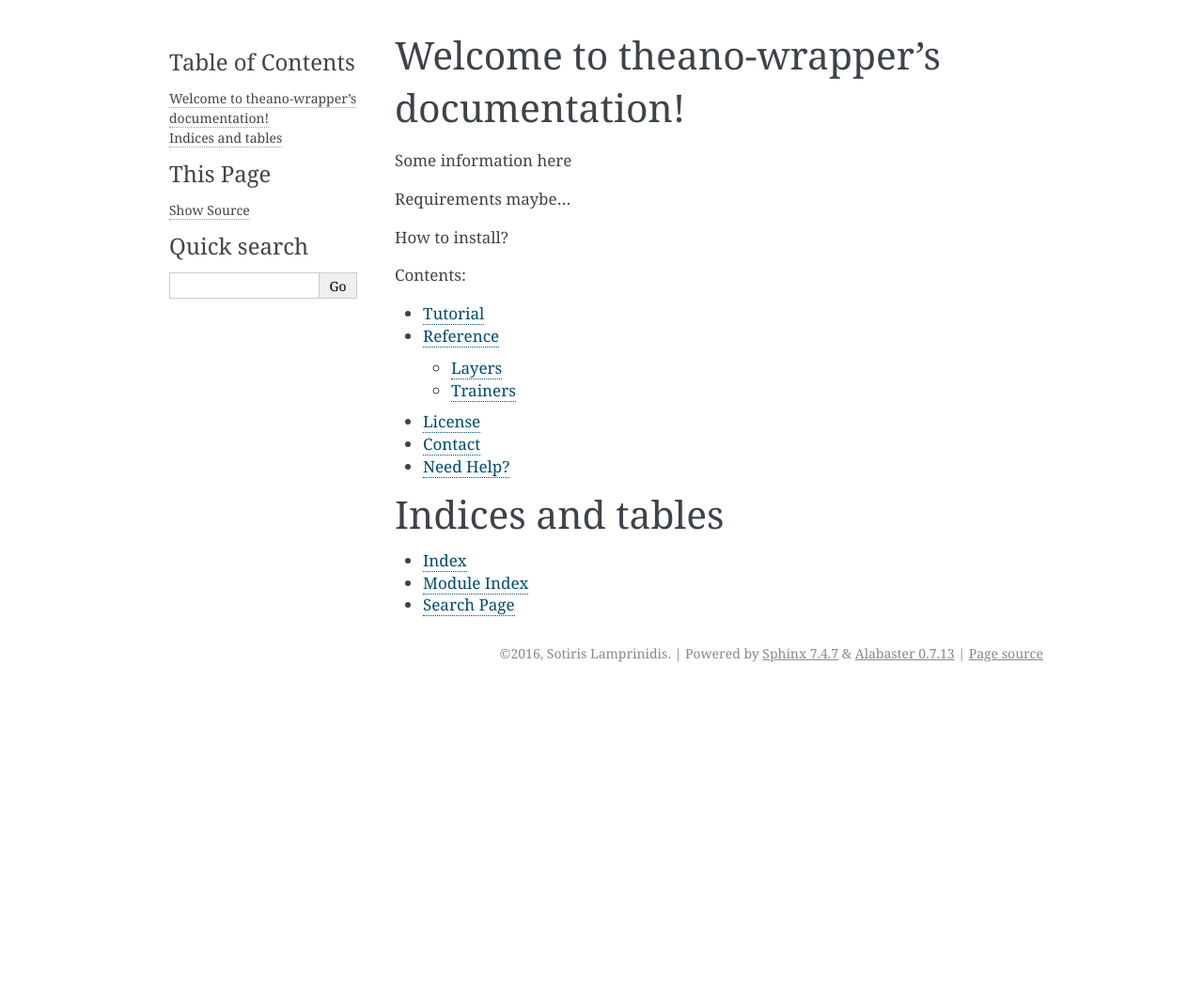
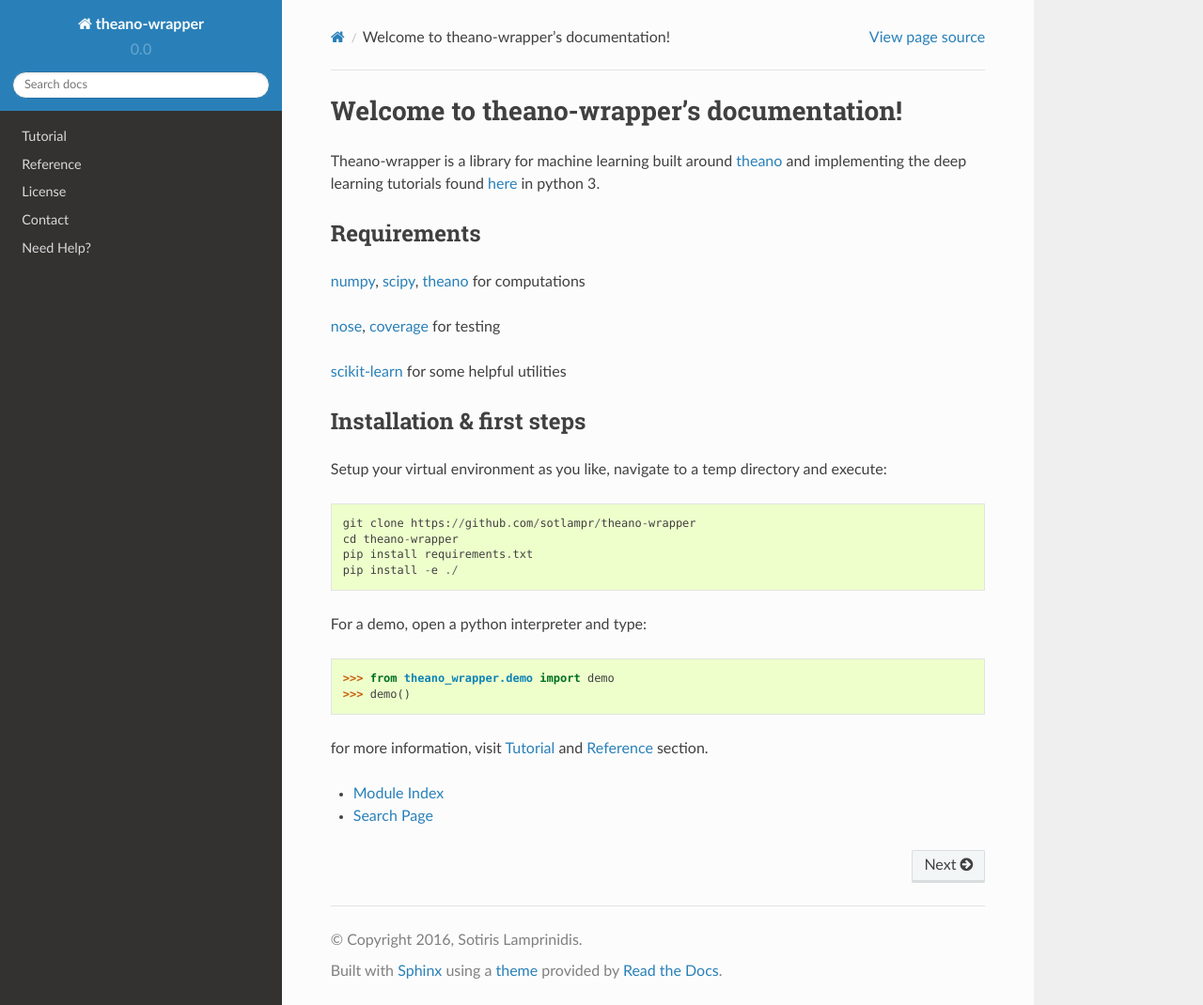
Before and after one commit to sotlampr/theano-wrapper, a Sphinx documentation site: the page built from docs/source/index.rst, in a window 1280 px wide and 1070 px high. Shown: the whole window at 94% size. Built offline with Sphinx 7.4.7 and the Read the Docs theme 2.0.0, drawn with Linux system fonts in a browser that asks for light colours; formulas are drawn with MathJax 3.

Commit message:
Formatting and optimizations

```diff
--- a/docs/source/conf.py
+++ b/docs/source/conf.py
@@ -32,7 +32,8 @@ sys.path.insert(0, os.path.abspath('../..'))
 # ones.
 extensions = [
     'sphinx.ext.autodoc',
-#    'numpydoc'
+    'sphinx.ext.pngmath',
+    'sphinxcontrib.napoleon'
 ]
 
 # Add any paths that contain templates here, relative to this directory.
@@ -112,7 +113,7 @@ todo_include_todos = False
 
 # The theme to use for HTML and HTML Help pages.  See the documentation for
 # a list of builtin themes.
-html_theme = 'alabaster'
+html_theme = 'sphinx_rtd_theme'
 
 # Theme options are theme-specific and customize the look and feel of a theme
 # further.  For a list of options available for each theme, see the
--- a/docs/source/index.rst
+++ b/docs/source/index.rst
@@ -1,25 +1,49 @@
 Welcome to theano-wrapper's documentation!
 ==========================================
 
-Some information here
+Theano-wrapper is a library for machine learning built around
+`theano <http://deeplearning.net/software/theano/>`_ and implementing the
+deep learning tutorials found `here <http://deeplearning.net/tutorial/>`_
+in python 3.
 
-Requirements maybe...
+Requirements
+------------
 
-How to install?
+`numpy <https://github.com/numpy/numpy>`_, `scipy <https://github.com/scipy/scipy>`_,
+`theano <https://github.com/Theano/Theano>`_ for computations
 
-Contents:
+`nose <https://github.com/nose-devs/nose/>`_,
+`coverage <https://pypi.python.org/pypi/coverage>`_ for testing
+
+`scikit-learn <https://github.com/scikit-learn/scikit-learn>`_ for some helpful utilities
+
+Installation & first steps
+--------------------------
+
+Setup your virtual environment as you like, navigate to a temp directory
+and execute::
+
+    git clone https://github.com/sotlampr/theano-wrapper
+    cd theano-wrapper
+    pip install requirements.txt
+    pip install -e ./
+
+
+For a demo, open a python interpreter and type:
+
+    >>> from theano_wrapper.demo import demo
+    >>> demo()
+
+for more information, visit `Tutorial <tutorial>`_  and `Reference <reference>`_ section.
 
 .. toctree::
-   :maxdepth: 2
+   :hidden:
+   :maxdepth: 1
 
    tutorial
    reference
    license
    help
 
-Indices and tables
-==================
-
-* :ref:`genindex`
 * :ref:`modindex`
 * :ref:`search`
--- a/requirements.txt
+++ b/requirements.txt
@@ -5,3 +5,4 @@ Theano==0.7.0
 scikit-learn==0.17
 coverage==4.0.3
 nose==1.3.7
+Sphinx==1.3.3
```
